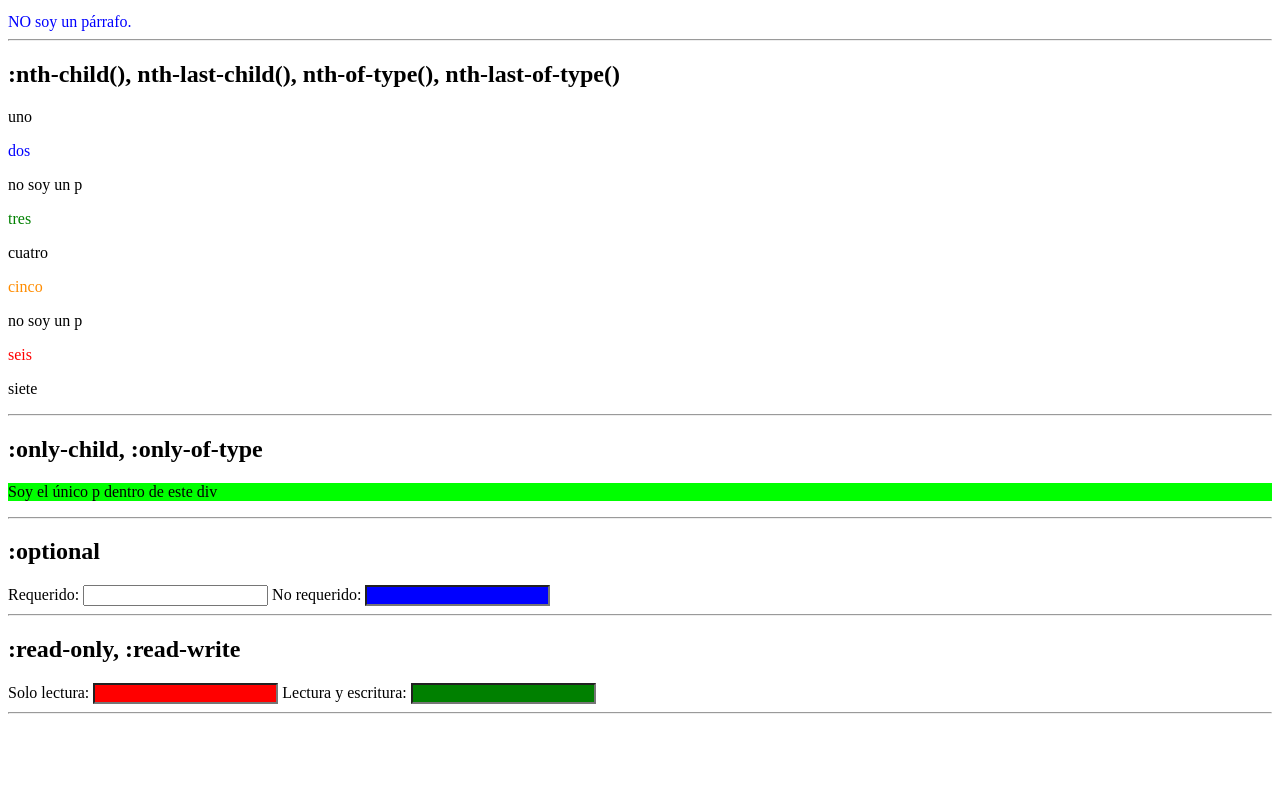
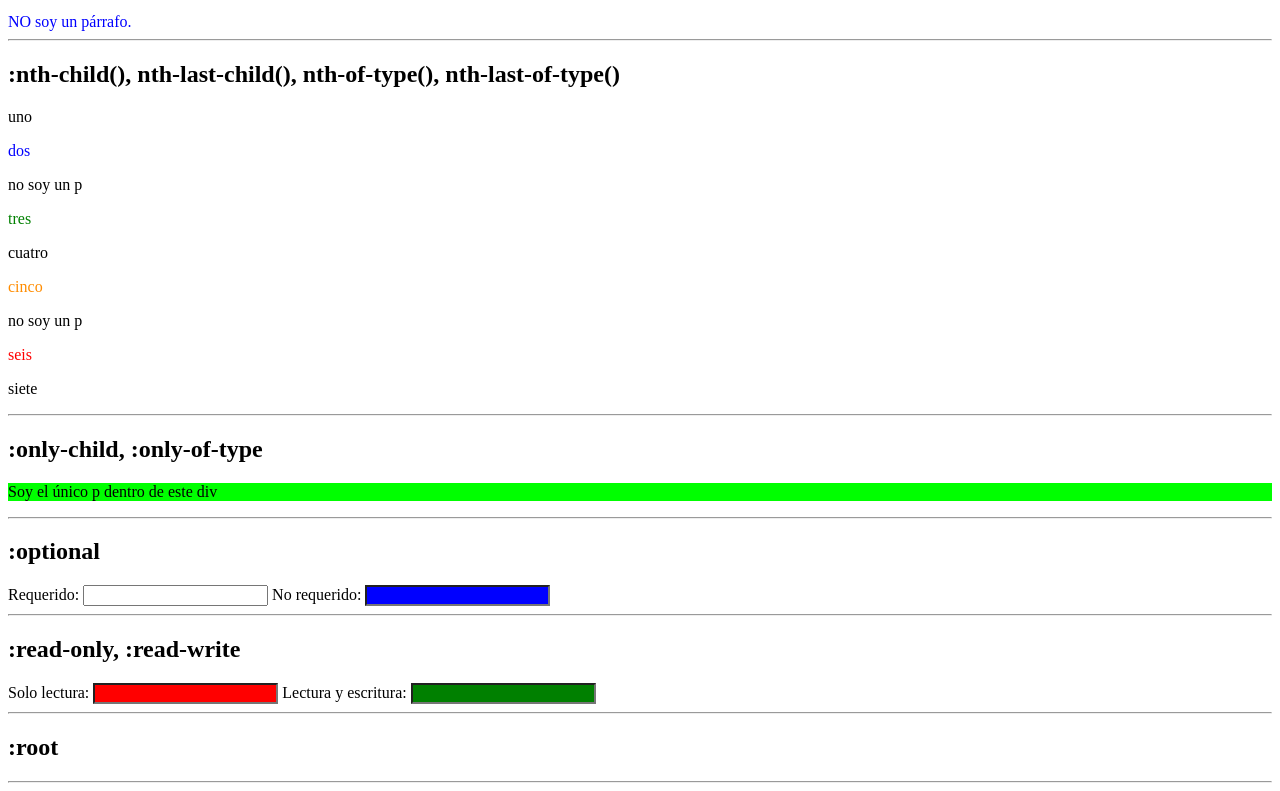
Before and after one commit to FROSTYLAN/Deprecates-Notes, a plain HTML site: page 01-FrontendDeveloper/06-pseudoclases.html in a window 1280 px wide. Shown: the part 2103-2894 px from the top of the page. Before the commit the page ends 2825 px from the top, so only its background shows below. Drawn offline with Linux system fonts and the light colour scheme.

Commit message:
frontend developer - pseudoclases :root

```diff
--- a/01-FrontendDeveloper/06-pseudoclases.html
+++ b/01-FrontendDeveloper/06-pseudoclases.html
@@ -463,4 +463,18 @@
     </style>
   </section>
   <hr />
+
+  <!-- :root -->
+  <section>
+    <h2>:root</h2>
+    <div class="root">
+    </div>
+    <style>
+      :root {
+        --main-color: hotpink;
+        --pane-padding: 5px 42px;
+      }
+    </style>
+  </section>
+  <hr />
 </html>
```
